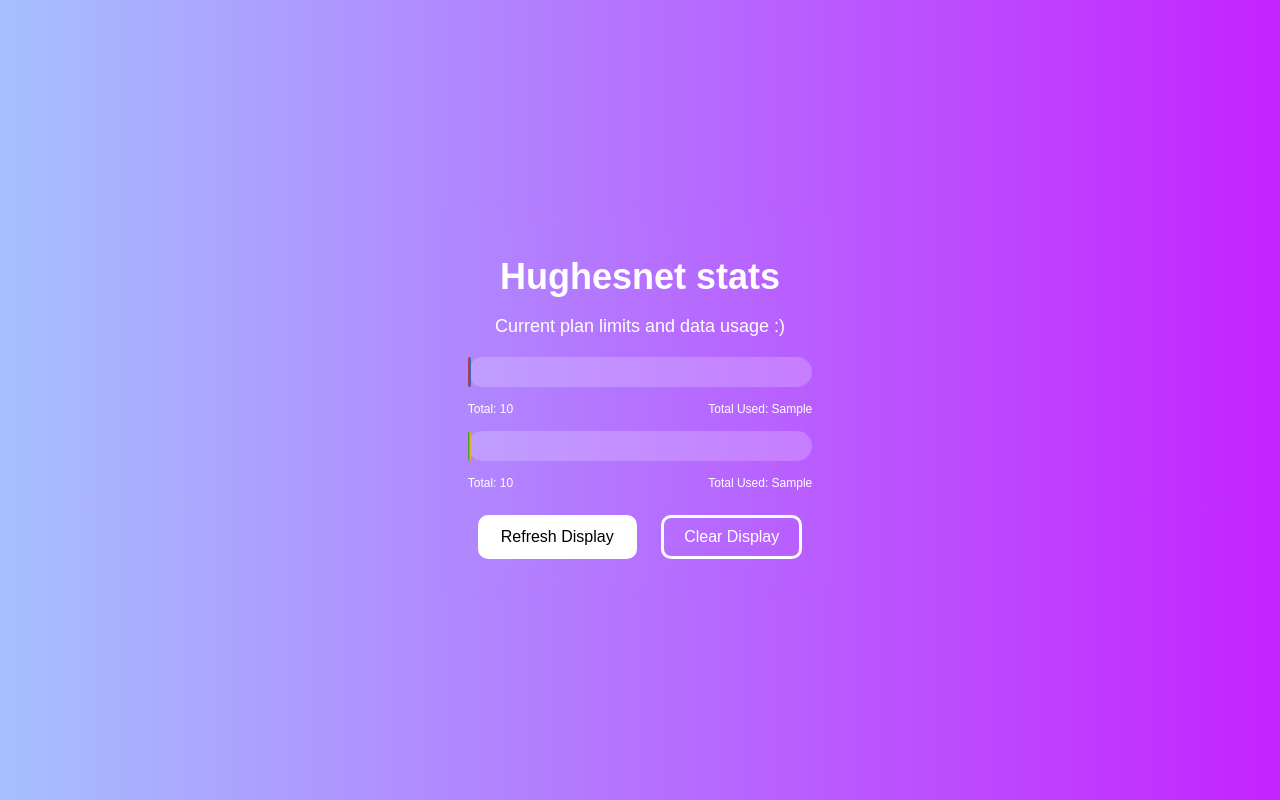
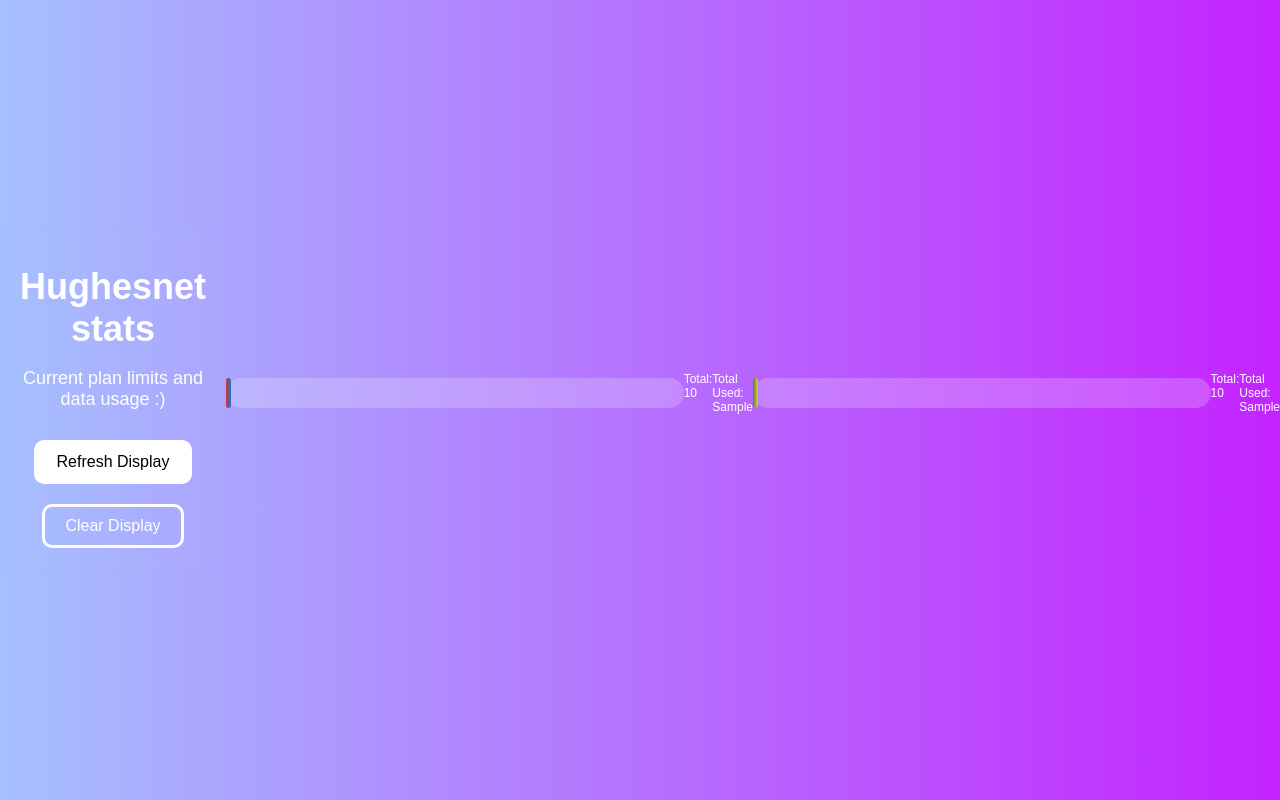
Before and after one commit to TheQuib/Vista, a Python web app: template src/web/templates/home.html in a window 1280 px wide. Run offline with Jinja, Linux system fonts and the light colour scheme; the template is opened without the code that fills it: most values are stand-ins (such as "Sample title", 1, 10 or a date in 2020).

Commit message:
Reformat homepage

```diff
--- a/src/web/static/styles.css
+++ b/src/web/static/styles.css
@@ -13,7 +13,9 @@ body, html {
 
 .container {
     text-align: center;
-    padding: 30px;
+    max-width: 800px;
+    padding: 20px;
+    margin: 0 auto;
     border-radius: 15px;
     backdrop-filter: blur(10px);
 }
@@ -36,7 +38,7 @@ p {
     margin-top: 30px;
 }
 
-.progress-bar {
+.progress-bars {
     width: 100%;
     background-color: rgba(255, 255, 255, 0.2);
     border-radius: 15px;
--- a/src/web/templates/home.html
+++ b/src/web/templates/home.html
@@ -11,8 +11,12 @@
         <h1>Hughesnet stats</h1>
         <p>Current plan limits and data usage :)</p>
 
+        <button id="refresh-button" class="refresh-button">Refresh Display</button>
+        <button id="clearDisplay-button" class="clearDisplay-button">Clear Display</button>
+    </div>
+
     <!-- Regular Plan Progress Bar -->
-        <div class="progress-bar regular">
+    <div class="progress-bars regular">
         <div class="progress" style="width: {{ regular_percentage }}%;"></div>
     </div>
     <div class="plan-info">
@@ -21,23 +25,19 @@
     </div>
 
     <!-- Bonus Plan Progress Bar -->
-        <div class="progress-bar bonus">
+    <div class="progress-bars bonus">
         <div class="progress" style="width: {{ bonus_percentage }}%;"></div>
     </div>
     <div class="plan-info">
         <span>Total: {{ bonus_total }}</span>
         <span>Total Used: {{ bonus_used }}</span>
     </div>
-
-        <button id="refresh-button" class="refresh-button">Refresh Display</button>
-        <button id="clearDisplay-button" class="clearDisplay-button">Clear Display</button>
-    </div>
 </body>
 </html>
 
 <script>
     document.getElementById("clearDisplay-button").addEventListener("click", function() {
-      fetch('/clear_display', {
+      fetch('/clear-display', {
         method: 'POST',
       })
       .then(response => response.text())
```
Lines whose indentation alone changed are shown as unchanged.
